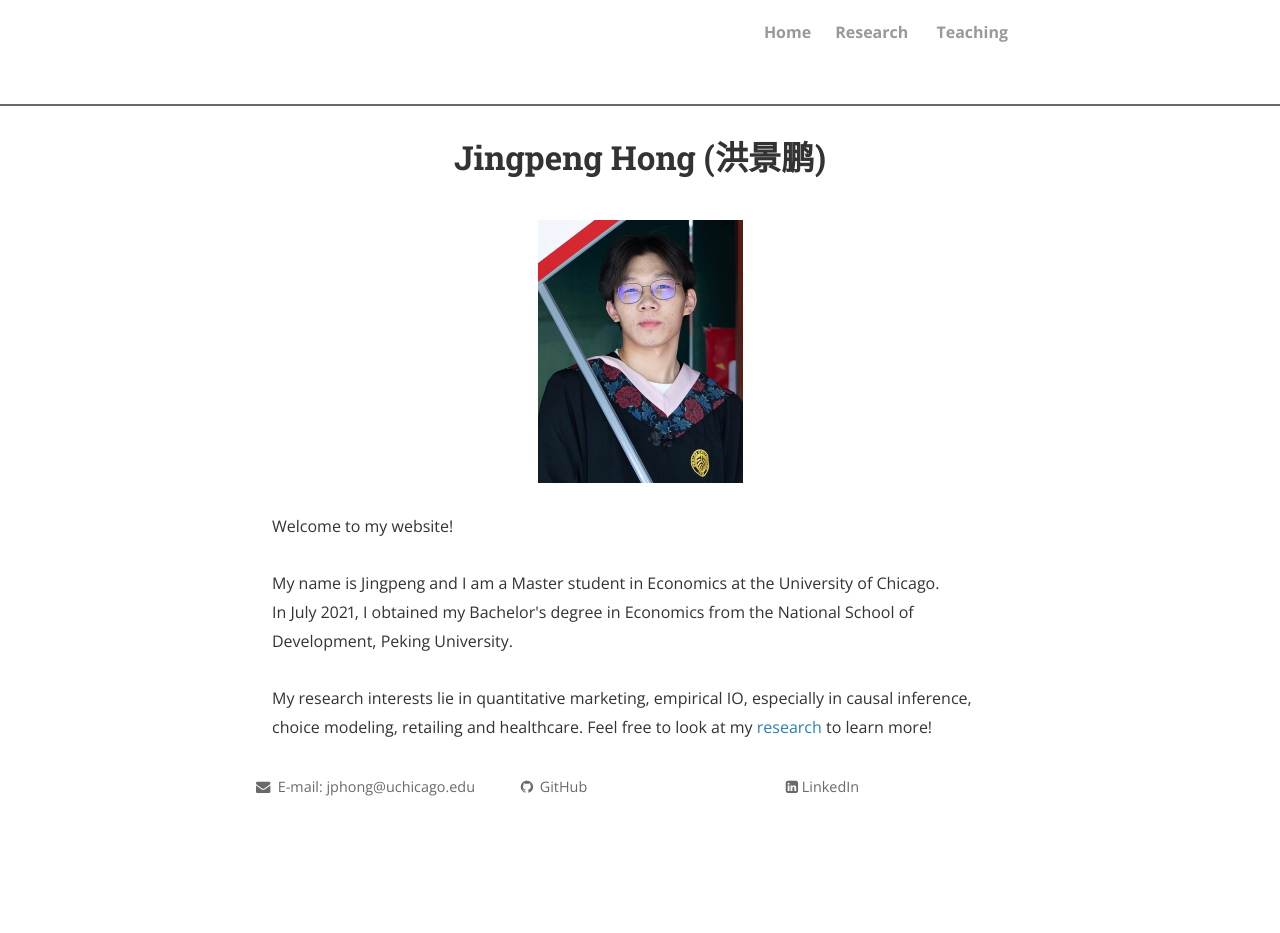
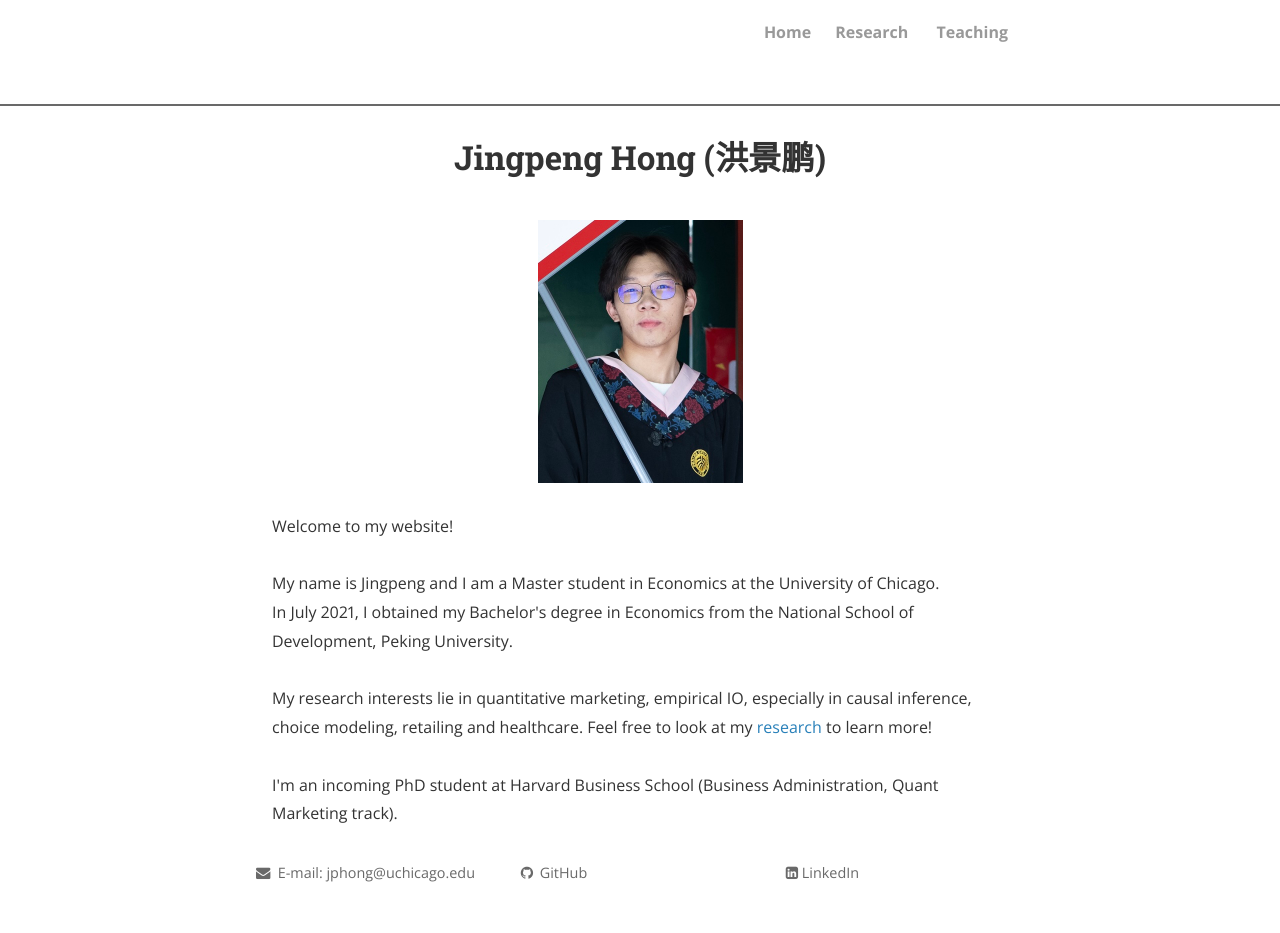
Before and after one commit to JingpengHong/JingpengHong.github.io, a Jekyll site: the page built from index.html, in a window 1280 px wide. Built offline with Jekyll 4.4.1, drawn with Linux system fonts in a browser that asks for light colours; nearby versions of some CDN libraries; the list of posts is cut into pages by our own code; comment, search, counter and statistics services are not loaded; a style sheet for code colours, icons or effects is not loaded; before the commit the page ends 900 px from its top, so only the background shows below that.

Commit message:
Update index.html

```diff
--- a/index.html
+++ b/index.html
@@ -21,4 +21,7 @@ My name is Jingpeng and I am a Master student in Economics at the University of
 In July 2021, I obtained my Bachelor's degree in Economics from the National School of Development, Peking University.
 <br><br>
 My research interests lie in quantitative marketing, empirical IO, especially in causal inference, choice modeling, retailing and healthcare. Feel free to look at my <a href="https://JingpengHong.github.io/research" target="_self">research</a> to learn more!
+<br><br>
+I'm an incoming PhD student at Harvard Business School (Business Administration, Quant Marketing track).
+<br>
 </div>
```
